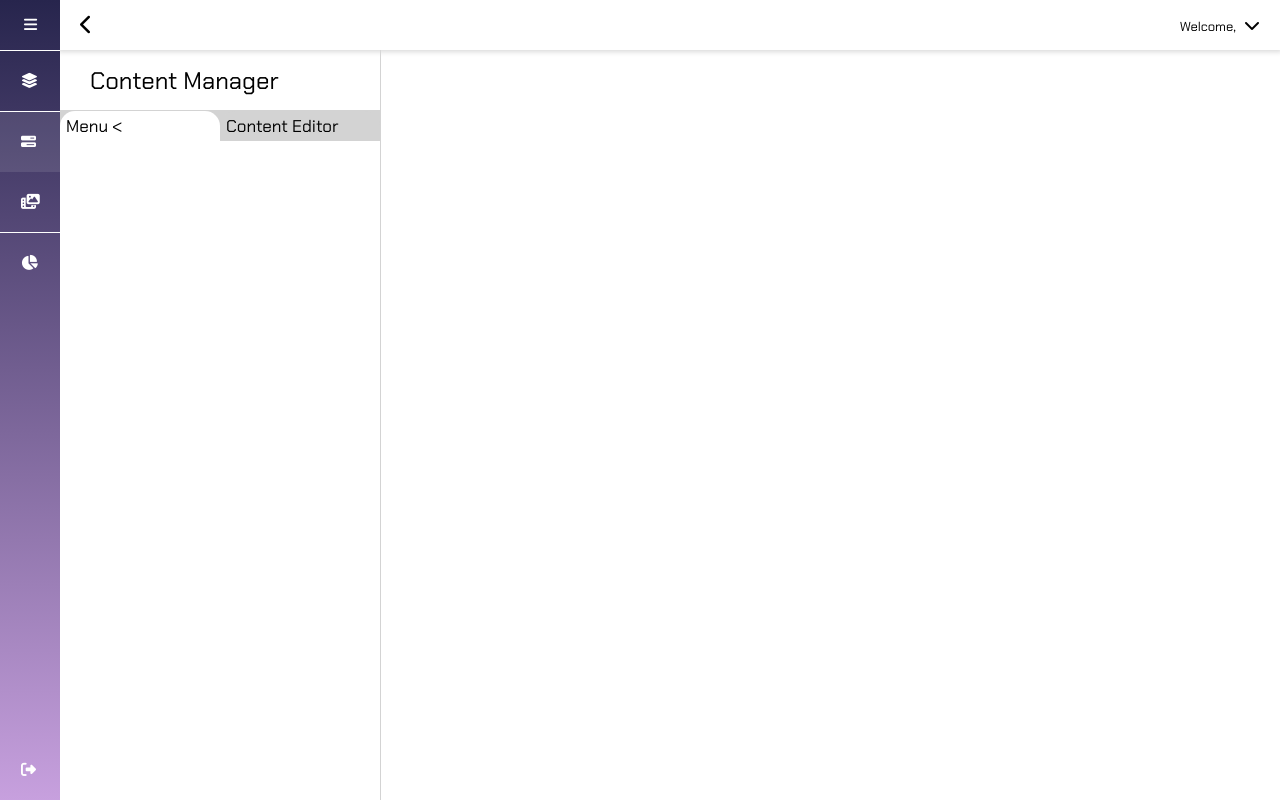
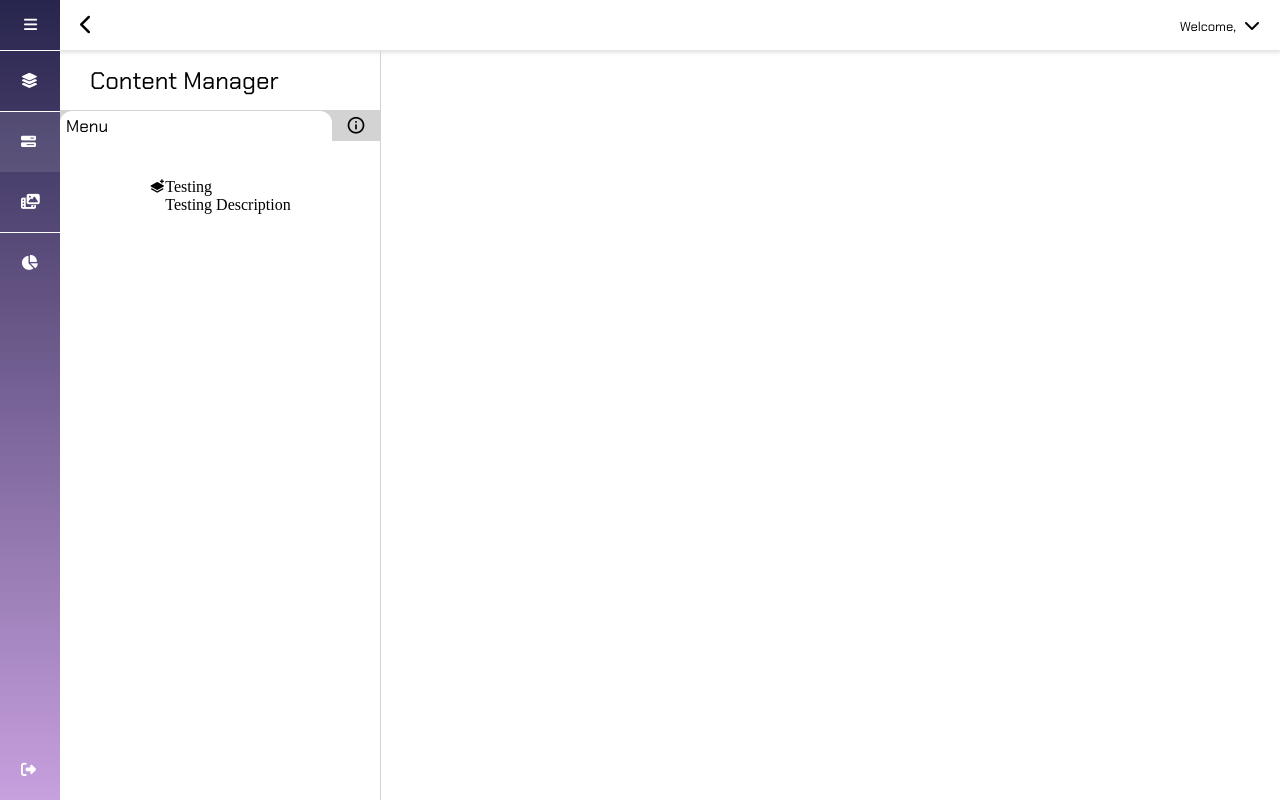
Before and after one commit to ZhenruLo/SimplyCMS, a Flask app: page /content_manager in a window 1280 px wide. Run offline with Flask 3, Linux system fonts and the light colour scheme; the visitor is signed in with stand-in values (Sample User, id 1); data that the repository does not hold is empty; parts of the project's set-up code (start-up, migrations or seed data) failed here and were passed over; some libraries are stand-ins or nearby versions; some web fonts are replaced.

Commit message:
update leftpanel design

```diff
--- a/src/blueprints/content_manager/static/css/content_manager.css
+++ b/src/blueprints/content_manager/static/css/content_manager.css
@@ -8,20 +8,32 @@
     height: 30px;
     flex-direction: row;
     background: lightgray;
+    margin-bottom: 20px;
 }
 
 .left_panel_tab{
-    width: 160px;
     text-align: left;
+    border: none;
+    border-top-left-radius: 12px;
+    border-top-right-radius: 12px;
+    background: lightgrey;
+    cursor: pointer;
+    transition: all 0.3s ease;
+}
+
+.left_panel_content_container{
+    display: none;
+    height: 100%;
+}
+
+.left_panel_content_container.selected_panel{
+    display: block;
+}
+
+.tab_text{
     font-size: 17px;
     font-family: 'Chakra Petch', sans-serif;
-    border: none;
-    border-top-left-radius: 15px;
-    border-top-right-radius: 15px;
-    background: lightgrey;
     user-select: none;
-    cursor: pointer;
-    transition: all 0.3s ease;
 }
 
 .left_panel_tab:hover{
@@ -31,3 +43,33 @@
 .left_panel_tab.selected_tab{
     background: white;
 }
+
+#menu_tab{
+    width: 85%;
+}
+
+#information_tab{
+    width: 15%;
+    text-align: center;
+}
+
+#information_tab .tab_text{
+    font-size: 20px;
+}
+
+.left_panel_menu_row{
+    display: flex;
+    justify-content: center;
+    align-items: center;
+    height: 70px;
+}
+
+.left_panel_inner_row{
+    display: flex;
+    flex-direction: row;
+}
+
+.left_panel_row_text{
+    display: flex;
+    flex-direction: column;
+}
--- a/src/blueprints/content_manager/static/js/content_manager.js
+++ b/src/blueprints/content_manager/static/js/content_manager.js
@@ -1,8 +1,19 @@
 $(function() {
+    function open_menu(id){
+        $(".left_panel_content_container").removeClass("selected_panel");
+        if (id === "menu_tab" && $("#"+id).hasClass("selected_tab")){
+            $("#left_panel_menu").toggleClass("selected_panel");
+        }
+        else if (id === "information_tab" && $("#"+id).hasClass("selected_tab")){
+            $("#left_panel_info").toggleClass("selected_panel");
+        }
+    };
+
     $(".left_panel_tab").on("click", function(event){
         event.preventDefault();
         $(".left_panel_tab").removeClass("selected_tab")
         $(this).toggleClass("selected_tab");
+        open_menu($(this).attr("id"));
     });
 
     $("#content_manager_anchor").toggleClass("current_anchor");
--- a/src/blueprints/content_manager/template/content_manager.html
+++ b/src/blueprints/content_manager/template/content_manager.html
@@ -10,10 +10,28 @@
 {% block left_panel %}
 <div id="content_manager_left_panel">
     <div class="left_panel_tab_container">
-        <button class="left_panel_tab selected_tab" id="menu_tab">Menu
-            <
+        <button class="left_panel_tab selected_tab" id="menu_tab">
+            <span class="tab_text">Menu</span>
         </button>
-        <button class="left_panel_tab" id="content_editor_tab">Content Editor</button>
+        <button class="left_panel_tab" id="information_tab">
+            <i class='tab_text bx bx-info-circle' ></i>
+        </button>
+    </div>
+    <div class="left_panel_content_container selected_panel" id="left_panel_menu">
+        <div class="left_panel_menu_row">
+            <div class="left_panel_inner_row">
+                <div class="left_panel_icon_background">
+                    <i class='bx bxs-layer-plus'></i>
+                </div>
+                <div class="left_panel_row_text">
+                    <span class="row_text_title">Testing</span>
+                    <span class="row_text_description">Testing Description</span>
+                </div>
+            </div>
+        </div>
+    </div>
+    <div class="left_panel_content_container" id="left_panel_info">
+        <span>TEST</span>
     </div>
 </div>
 {% endblock left_panel %}
```
